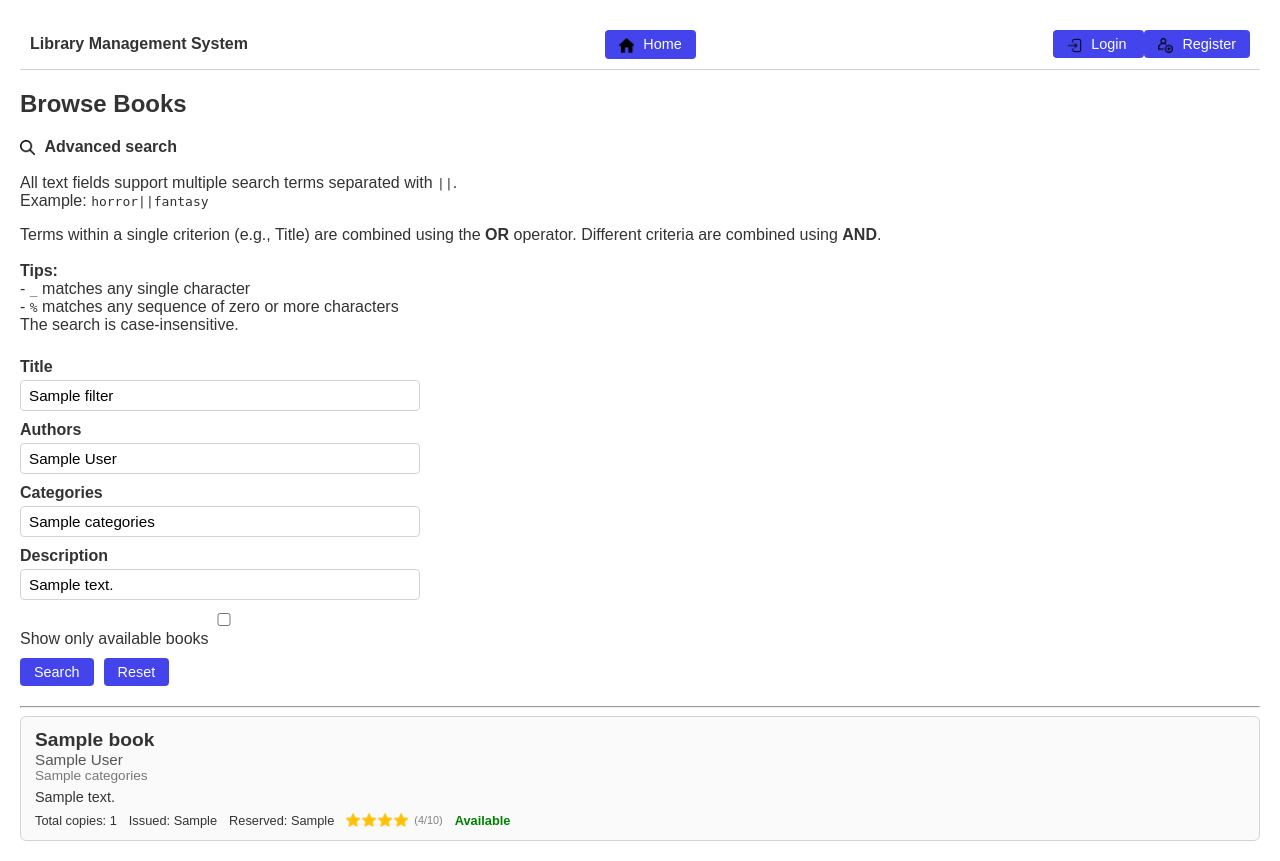
After one commit to iwonieevo/library-management-system, a Flask app: template app/templates/reader/books.html in a window 1280 px wide. The commit adds this page. Run offline with Flask 3, Linux system fonts and the light colour scheme; the template is opened without the code that fills it: most values are stand-ins (such as "Sample title", 1, 10 or a date in 2020).

Commit message:
feat: Implement book browsing feature with advanced search and notifications

```diff
--- a/app/routes.py
+++ b/app/routes.py
@@ -294,7 +294,7 @@ def register_routes(app):
                         flash("Row inserted successfully", "success")
                         return redirect(url_for("admin_table", table_name=table_name))
                     except SQLAlchemyError as e:
-                        flash(f"Failed to update row: {str(getattr(e, 'orig', e))}", "error")
+                        flash(f"Failed to insert row: {str(getattr(e, 'orig', e))}", "error")
 
             return render_template(
                 "superadmin/add_row.html",
@@ -354,7 +354,7 @@ def register_routes(app):
             ).mappings().all()
 
         return render_template(
-            "notifications.html",
+            "reader/notifications.html",
             notifications=notifications
         )
 
@@ -377,4 +377,76 @@ def register_routes(app):
                 {"new": not current, "id": notif_id}
             )
 
-        return redirect(url_for("notifications"))
+        return redirect(url_for("notifications") + f"#notif-{notif_id}")
+
+    # Browse books page
+    @app.route("/books")
+    def browse_books():
+        searches = {
+            "b.title": request.args.get("title", "").strip(),
+            "a.unique_name": request.args.get("authors", "").strip(),
+            "c.name": request.args.get("categories", "").strip(),
+            "b.description": request.args.get("description", "").strip()
+        }
+
+        conditions = []
+        params = {}
+        param_counter = 0
+
+        for column, search_string in searches.items():
+            local_conditions = []
+            for pattern in search_string.split("||"):
+                if not pattern:
+                    continue
+
+                param = f"p{param_counter}"
+                param_counter += 1
+                local_conditions.append("{column} ILIKE :{param}".format(column=column, param=param))
+                params[param] = f"{pattern}"
+
+            if local_conditions:
+                conditions.append(" OR ".join(local_conditions))
+
+        where_clause = "WHERE " + " AND ".join(conditions) if conditions else ""
+
+        with db.engine.begin() as conn:
+            rows = conn.execute(
+                text(f"""
+                    SELECT DISTINCT b.id
+                    FROM book b
+                    LEFT JOIN book_author ba ON ba.book_id = b.id
+                    LEFT JOIN author a ON a.id = ba.author_id
+                    LEFT JOIN book_category bc ON bc.book_id = b.id
+                    LEFT JOIN category c ON c.id = bc.category_id
+                    {where_clause}
+                """),
+                params
+            ).all()
+
+            book_ids = [r[0] for r in rows]
+            view_where_clause = ""
+            view_params = {}
+
+            if book_ids:
+                view_where_clause = f"WHERE book_id = ANY(:book_ids)"
+                view_params = {"book_ids": book_ids}
+                if request.args.get("available_only") == "1":
+                    view_where_clause += " AND (total_copies - currently_issued_copies - currently_reserved_copies) > 0"
+            elif conditions:
+                view_where_clause = "WHERE 1 = 0"
+
+            books = conn.execute(
+                text(f"""
+                    SELECT *
+                    FROM book_info_view
+                    {view_where_clause}
+                    ORDER BY title
+                """),
+                view_params
+            ).mappings().all()
+
+            return render_template(
+                "reader/books.html",
+                books=books,
+                filters=request.args
+            )
--- a/app/static/style.css
+++ b/app/static/style.css
@@ -226,3 +226,104 @@ select { background-color: white; }
     font-size: 0.9em;
     white-space: pre-wrap; /* preserve line breaks */
 }
+
+/* Book browsing */
+
+.book-filters {
+    max-width: 700px;
+    margin-bottom: 20px;
+}
+
+.filter-row {
+    margin-bottom: 10px;
+}
+
+.filter-row small {
+    font-size: 0.8em;
+    color: gray;
+}
+
+.checkbox-row label {
+    font-weight: normal;
+}
+
+.filter-actions {
+    margin-top: 10px;
+    display: flex;
+    gap: 10px;
+}
+
+.book-list {
+    display: flex;
+    flex-direction: column;
+    gap: 14px;
+}
+
+.book-card {
+    border: 1px solid lightgray;
+    border-radius: 6px;
+    padding: 12px 14px;
+    background: #fafafa;
+}
+
+.book-title {
+    font-size: 1.2em;
+    font-weight: bold;
+}
+
+.book-authors {
+    font-size: 0.95em;
+    color: #555;
+}
+
+.book-categories {
+    font-size: 0.85em;
+    color: #777;
+}
+
+.book-description {
+    margin-top: 6px;
+    font-size: 0.9em;
+    white-space: pre-wrap;
+}
+
+.book-meta {
+    margin-top: 8px;
+    font-size: 0.8em;
+    display: flex;
+    gap: 12px;
+    align-items: center;
+}
+
+.book-meta .available {
+    color: green;
+    font-weight: bold;
+}
+
+.book-meta .unavailable {
+    color: red;
+    font-weight: bold;
+}
+
+.book-rating {
+    display: inline-flex;
+    align-items: center;
+    gap: 2px;
+}
+
+.star-icon {
+    width: 14px;
+    height: 14px;
+}
+
+.rating-number {
+    font-size: 0.85em;
+    color: gray;
+    margin-left: 4px;
+}
+
+.no-rating {
+    font-size: 0.85em;
+    color: gray;
+    font-style: italic;
+}
--- a/app/templates/base_action_pane.html
+++ b/app/templates/base_action_pane.html
@@ -54,7 +54,7 @@
                         {% for n in notifications %}
                         <div class="notification-card {% if not n.read %}unread{% endif %}" style="padding: 8px 10px;">
                             <div class="notif-content">
-                                <span class="timestamp">{{ n.sent_datetime.strftime("%Y-%m-%d %H:%M:%S") }}</span>
+                                <span class="timestamp">{{ n.sent_datetime.strftime("%Y-%m-%d %H:%M") }}</span>
                                 <span class="subject">{{ n.subject }}</span>
                                 <p class="body">{{ n.body }}</p>
                             </div>
--- a/app/templates/index.html
+++ b/app/templates/index.html
@@ -10,7 +10,7 @@
 </p>
 
 <div style="margin-top: 20px; display: flex; gap: 15px; flex-wrap: wrap;">
-    <a href="#" class="button">
+    <a href="{{ url_for('browse_books') }}" class="button">
         <img src="{{ url_for('static', filename='search_books.png') }}" class="icon" alt="Browse Books"> Browse Books
     </a>
 
--- /dev/null
+++ b/app/templates/reader/books.html
@@ -0,0 +1,131 @@
+{% extends "base_action_pane.html" %}
+
+{% block title %}Browse Books{% endblock %}
+
+{% block content %}
+
+<h2>Browse Books</h2>
+
+<!-- Search help -->
+<div class="search-help" style="margin-bottom: 1.5em;">
+    <p style="margin-bottom: 1em;">
+        <img src="{{ url_for('static', filename='search.png') }}" alt="search" class="icon">
+        <strong>Advanced search</strong><br><br>
+        All text fields support multiple search terms separated with <code>||</code>.<br>
+        Example: <code>horror||fantasy</code>
+    </p>
+    <p class="search-note" style="margin-top: 1em;">
+        Terms within a single criterion (e.g., Title) are combined using the <strong>OR</strong> operator.
+        Different criteria are combined using <strong>AND</strong>.<br><br>
+        <strong>Tips:</strong><br>
+        - <code>_</code> matches any single character<br>
+        - <code>%</code> matches any sequence of zero or more characters<br>
+        The search is case-insensitive.
+    </p>
+</div>
+
+<!-- Filters -->
+<form method="GET" class="book-filters">
+
+    <div class="filter-row">
+        <label>Title</label>
+        <input type="text" name="title" value="{{ filters.get('title', '') }}">
+    </div>
+
+    <div class="filter-row">
+        <label>Authors</label>
+        <input type="text" name="authors" value="{{ filters.get('authors', '') }}">
+    </div>
+
+    <div class="filter-row">
+        <label>Categories</label>
+        <input type="text" name="categories" value="{{ filters.get('categories', '') }}">
+    </div>
+
+    <div class="filter-row">
+        <label>Description</label>
+        <input type="text" name="description" value="{{ filters.get('description', '') }}">
+    </div>
+
+    <div class="filter-row checkbox-row">
+        <label>
+            <input type="checkbox" name="available_only" value="1"
+                   {% if filters.get('available_only') == '1' %}checked{% endif %}>
+            Show only available books
+        </label>
+    </div>
+
+    <div class="filter-actions">
+        <button type="submit">Search</button>
+        <a href="{{ url_for('browse_books') }}" class="button">Reset</a>
+    </div>
+</form>
+
+<hr>
+
+<!-- Results -->
+{% if books %}
+<div class="book-list">
+    {% for b in books %}
+    <div class="book-card">
+
+        <div class="book-header">
+            <div class="book-title">{{ b.title }}</div>
+        </div>
+
+        {% if b.authors %}
+            <div class="book-authors">{{ b.authors }}</div>
+        {% endif %}
+
+        {% if b.categories %}
+            <div class="book-categories">{{ b.categories }}</div>
+        {% endif %}
+
+        {% if b.description %}
+            <div class="book-description">{{ b.description }}</div>
+        {% endif %}
+
+        <div class="book-meta">
+            <span>Total copies: {{ b.total_copies }}</span>
+            <span>Issued: {{ b.currently_issued_copies }}</span>
+            <span>Reserved: {{ b.currently_reserved_copies }}</span>
+
+            {% if b.avg_rating %}
+                {% set stars = b.avg_rating|int %}
+                {% if stars < 1 %}{% set stars = 1 %}{% endif %}
+                {% if stars > 10 %}{% set stars = 10 %}{% endif %}
+                <span class="book-rating">
+                    {% for _ in range(stars) %}
+                        <img src="{{ url_for('static', filename='star.png') }}"
+                             alt="★"
+                             class="star-icon">
+                    {% endfor %}
+                    <span class="rating-number">({{ stars }}/10)</span>
+                </span>
+            {% else %}
+                <span class="book-rating no-rating">No ratings</span>
+            {% endif %}
+
+            {% if (b.total_copies - b.currently_issued_copies - b.currently_reserved_copies) > 0 %}
+                <span class="available">Available</span>
+            {% else %}
+                <span class="unavailable">Unavailable</span>
+            {% endif %}
+        </div>
+
+        <!-- Extension point -->
+        <!--
+        <div class="book-actions">
+            <a href="#">Details</a>
+            <a href="#">Reserve</a>
+        </div>
+        -->
+
+    </div>
+    {% endfor %}
+</div>
+{% else %}
+<p>No books found.</p>
+{% endif %}
+
+{% endblock %}
--- a/app/templates/notifications.html
+++ b/app/templates/reader/notifications.html
@@ -8,7 +8,7 @@
 {% if notifications %}
 <div class="notification-list">
     {% for n in notifications %}
-    <div class="notification-card {% if not n.read %}unread{% endif %}">
+    <div id="notif-{{ n.id }}" class="notification-card {% if not n.read %}unread{% endif %}">
         <!-- Read/unread toggle -->
         <form method="POST" action="{{ url_for('toggle_notification_read', notif_id=n.id) }}" class="notif-toggle-form">
             <button type="submit" class="read-toggle-btn">
@@ -19,7 +19,7 @@
 
         <!-- Notification content -->
         <div class="notif-content">
-            <span class="timestamp">{{ n.sent_datetime.strftime("%Y-%m-%d %H:%M:%S") }}</span>
+            <span class="timestamp">{{ n.sent_datetime.strftime("%Y-%m-%d %H:%M") }}</span>
             <span class="subject">{{ n.subject }}</span>
             <p class="body">{{ n.body }}</p>
         </div>
--- a/db/create_functions.sql
+++ b/db/create_functions.sql
@@ -20,6 +20,52 @@ BEGIN
     END IF;
 
     RETURN v_book_id;
+END;
+$$;
+
+-- +==============================+
+-- | GET AUTHOR_ID BY UNIQUE_NAME |
+-- +==============================+
+CREATE OR REPLACE FUNCTION get_author_id(p_unique_name TEXT)
+RETURNS BIGINT
+LANGUAGE plpgsql
+AS $$
+DECLARE
+    v_author_id BIGINT;
+BEGIN
+    SELECT id INTO v_author_id
+    FROM author
+    WHERE unique_name = p_unique_name
+    LIMIT 1;
+
+    IF v_author_id IS NULL THEN
+        RAISE EXCEPTION 'Author "%" does not exist', p_unique_name;
+    END IF;
+
+    RETURN v_author_id;
+END;
+$$;
+
+-- +=========================+
+-- | GET CATEGORY_ID BY NAME |
+-- +=========================+
+CREATE OR REPLACE FUNCTION get_category_id(p_name TEXT)
+RETURNS BIGINT
+LANGUAGE plpgsql
+AS $$
+DECLARE
+    v_category_id BIGINT;
+BEGIN
+    SELECT id INTO v_category_id
+    FROM category
+    WHERE name = p_name
+    LIMIT 1;
+
+    IF v_category_id IS NULL THEN
+        RAISE EXCEPTION 'Category "%" does not exist', p_name;
+    END IF;
+
+    RETURN v_category_id;
 END;
 $$;
 
```
Also changed, not shown: app/utility.py (+12 -9 lines), db/create_procedures.sql (+68 -79 lines), db/create_views.sql (+11 -14 lines), ERD.jpg, README.md, app/static/star.png (added), 1 other file.
